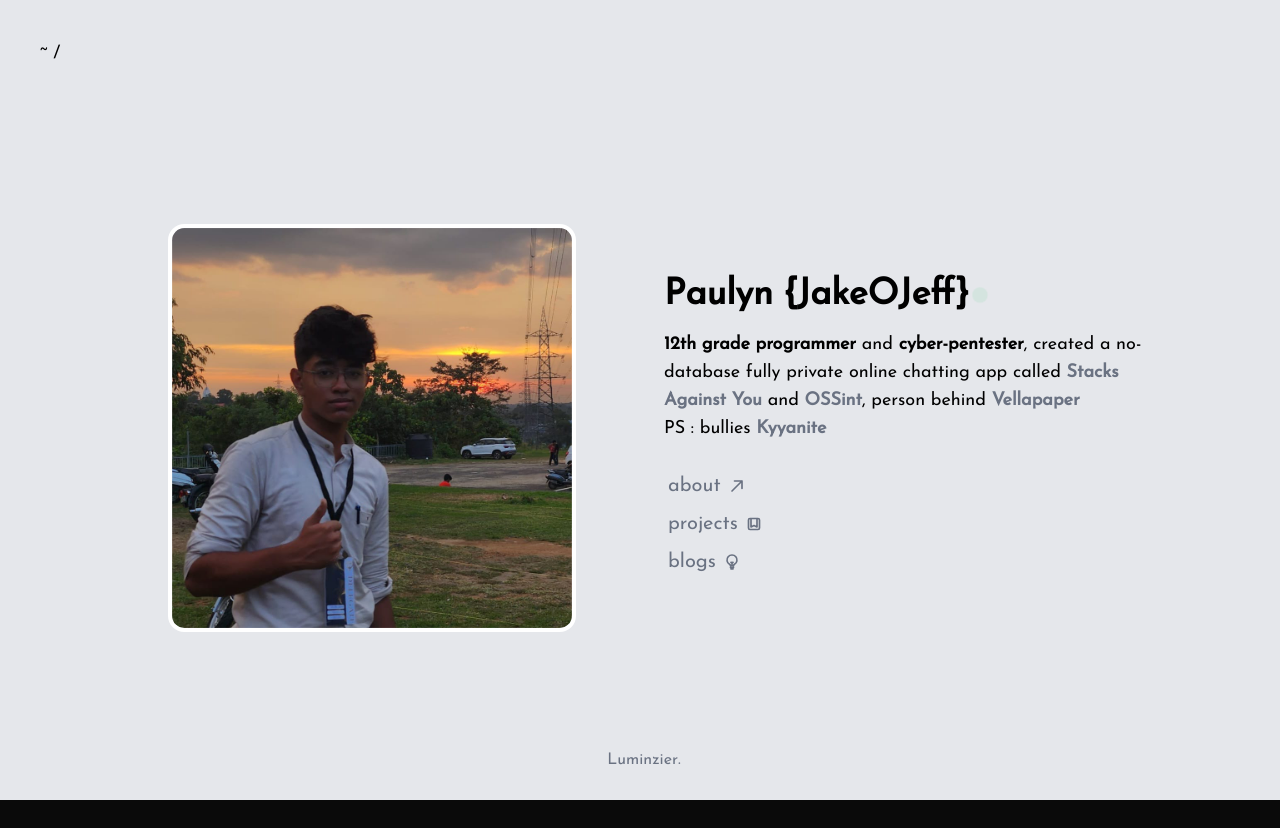
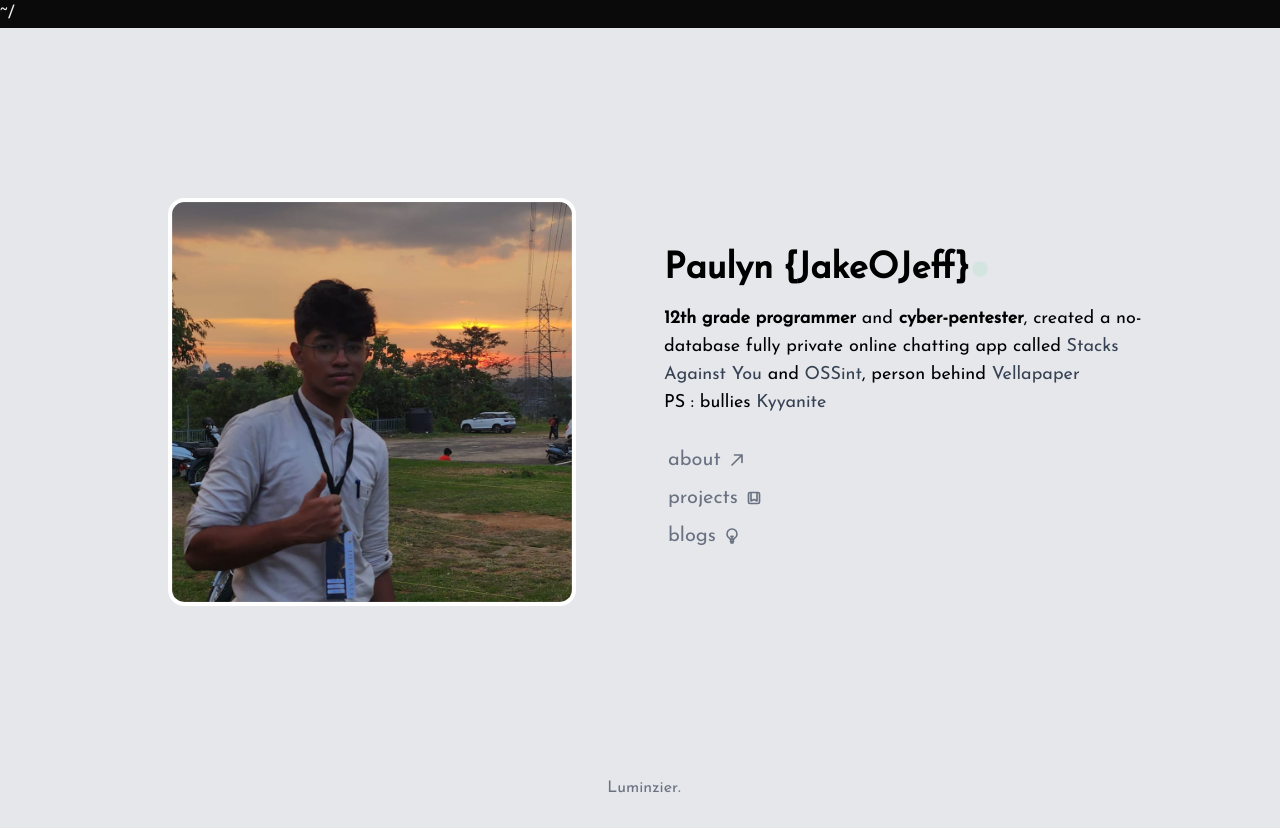
Before and after one commit to JakeOJeff/jakeojeff.github.io, a Next.js app: page / in a window 1280 px wide. Before the commit the page ends 800 px from the top, so only its background shows below. Built offline with nearby package versions, Linux system fonts and the light colour scheme.

Commit message:
Few Bug fixes and a optimized build

```diff
--- a/app/about/page.tsx
+++ b/app/about/page.tsx
@@ -5,10 +5,6 @@ export default function Home() {
   return (
     <div className="flex flex-col bg-gray-200 min-h-screen text-black">
 
-      {/* Top Header Content */}
-      <div className="m-10 text-lg font-mono">
-        ~ /about
-      </div>
 
       {/* Centered main content */}
       <div className="flex-grow flex justify-center items-center p-4">
--- a/app/blog/page.tsx
+++ b/app/blog/page.tsx
@@ -21,7 +21,6 @@ export default function BlogPage() {
 
   return (
     <main className="bg-gray-200 text-black min-h-screen px-6 py-10">
-      <div className="m-4 text-lg font-mono text-gray-500">~/blog</div>
 
       <div className="grid sm:grid-cols-1 md:grid-cols-2 lg:grid-cols-3 gap-6">
         {posts.map((post) => (
--- a/app/globals.css
+++ b/app/globals.css
@@ -3,7 +3,7 @@
 
 :root {
   --background: #e5e7eb;
-  --foreground: #e5e7eb;
+  --foreground: #000000;
 }
 
 @theme inline {
--- a/app/kyyanite/page.tsx
+++ b/app/kyyanite/page.tsx
@@ -3,11 +3,6 @@ export default function Home() {
 
   return (
     <div className="flex flex-col bg-gray-200 min-h-screen text-black" style={{ fontFamily: '"Times New Roman", Times, serif' }}>
-
-      {/* Top Header Content */}
-      <div className="m-10 text-lg font-mono">
-        ~ /kyyanite
-      </div>
 
       {/* Centered main content */}
       <div className="flex-grow flex justify-center items-center p-4">
--- a/app/layout.tsx
+++ b/app/layout.tsx
@@ -1,25 +1,40 @@
-import type { Metadata } from "next";
+
+"use client"
+// import type { Metadata } from "next";
 import "./globals.css";
 import { Josefin_Sans } from "next/font/google";
+import { usePathname } from 'next/navigation';
+
+
 
 const font = Josefin_Sans({
   weight: ["400"],
   subsets: ["latin"],
 });
 
-export const metadata: Metadata = {
-  title: "Paulyn",
-  description: "Portfolio",
-};
+// export const metadata: Metadata = {
+//   title: "Paulyn",
+//   description: "Portfolio",
+// };
 
 export default function RootLayout({
   children,
 }: Readonly<{
   children: React.ReactNode;
 }>) {
+  const pathname = usePathname();
+
   return (
     <html lang="en">
+      <head>
+        <title>Paulyn</title>
+      </head>
+
+
       <body className={font.className}>
+        <header>
+          <p className=" text-lg font-mono">~{pathname}</p>
+        </header>
         {children}
       </body>
     </html>
--- a/app/page.tsx
+++ b/app/page.tsx
@@ -1,3 +1,5 @@
+"use client"
+
 // import Image from "next/image";
 import Link from "next/link";
 import Stack from "./Stack";
@@ -15,7 +17,7 @@ const images = [
 export default function Home() {
   const name = "Paulyn {JakeOJeff}"
 
-  const linkValues = "font-bold text-gray-500 hover:text-gray-800 duration-500 "
+  const linkValues = " text-gray-700 hover:text-gray-800 duration-500 "
 
   const pageLinkValues = "flex items-center gap-1 m-1 text-[20px]  text-gray-500 hover:text-gray-800 duration-500 hover:animate-pulse"
 
@@ -57,11 +59,6 @@ export default function Home() {
 
   return (
     <div className="flex flex-col bg-gray-200 min-h-screen text-black">
-
-      {/* Top Header Content */}
-      <div className="m-10 text-lg font-mono">
-        ~ /
-      </div>
 
       {/* Centered main content */}
       <div className="flex-grow flex justify-center items-center p-4">
@@ -121,7 +118,7 @@ export default function Home() {
       <div className="flex justify-center items-center pb-6">
         <a href="https://github.com/jakeojeff">
           <RotatingText
-            texts={['Stacks Against You.', 'Flowlog.', 'Luminzier.', 'OSSint.', 'JKPhys.']}
+            texts={['Stacks Against You.', 'Flowlog.', 'Luminzier.', 'OSSint.', 'JKPhys.', "Tales of Orbis"]}
             mainClassName="ml-2 text-gray-500 hover:text-gray-800 duration-500"
             staggerFrom={"last"}
             initial={{ y: "100%" }}
--- a/app/projects/page.tsx
+++ b/app/projects/page.tsx
@@ -4,14 +4,15 @@ import { useState, useEffect } from "react";
 
 import githubIcon from '/public/github.svg';
 import globeIcon from '/public/globe.svg';
+import { hover } from "framer-motion";
 
 const projects = [
   {
     name: "Stacks Against You",
     description: "A no-database fully private chatting app.",
-    demo: "https://stacks.jakeojeff.com",
+    demo: "https://jakeojeff.hackclub.app",
     repo: "https://github.com/jakeojeff/stacks-against-you",
-    screenshot: "/screenshots/stacks.png",
+    screenshot: "https://hc-cdn.hel1.your-objectstorage.com/s/v3/f70284c76409e4b83fa715a46a40d9578aa6aeb6_image.png",
     language: "TypeScript",
     commits: 134,
   },
@@ -19,16 +20,16 @@ const projects = [
     name: "OSSint",
     description: "OSINT tool for social media & people tracking.",
     repo: "https://github.com/jakeojeff/ossint",
-    screenshot: "/screenshots/ossint.png",
+    screenshot: "https://hc-cdn.hel1.your-objectstorage.com/s/v3/1503cd96bdf7018a9269ced62486a37c731c008c_image.png",
     language: "JavaScript",
     commits: 32,
   },
   {
     name: "Vellapaper",
-    description: "Minimalist wallpaper & productivity tool.",
+    description: "Posters and Vintage Paintings selling store.",
     demo: "https://vellapaper.com",
     repo: "https://github.com/jakeojeff/vellapaper",
-    screenshot: "/screenshots/vellapaper.png",
+    screenshot: "https://hc-cdn.hel1.your-objectstorage.com/s/v3/d72d9eaa6779158b6d66634f65f3cb400f3b03df_image.png",
     language: "TypeScript",
     commits: 20,
   },
@@ -62,7 +63,6 @@ export default function Projects() {
 
   return (
     <main className="bg-gray-200 text-black min-h-screen px-6 py-10">
-      <div className="m-4 text-lg font-mono text-gray-500">~/projects</div>
 
       <div className="grid sm:grid-cols-1 md:grid-cols-2 lg:grid-cols-3 gap-6">
         {projects.map((repo, i) => (
@@ -126,17 +126,18 @@ export default function Projects() {
           style={{
             top: mousePosition.y + 20,
             left: mousePosition.x + 20,
-            width: "200px",
+            width: "400px",
             height: "auto",
           }}
         >
-          <Image
+          <img src={hoverImage} alt="Screenshot preview" className="rounded-lg shadow-lg border border-gray-300" />
+          {/* <Image
             src={hoverImage}
             alt="Screenshot preview"
             width={200}
             height={120}
             className="rounded shadow-lg border border-gray-300"
-          />
+          /> */}
         </div>
       )}
     </main>
--- a/package.json
+++ b/package.json
@@ -15,6 +15,7 @@
     "gray-matter": "^4.0.3",
     "marked": "^16.1.2",
     "next": "^15.4.4",
+    "next-themes": "^0.4.6",
     "react": "^19.1.0",
     "react-dom": "^19.1.0",
     "remark": "^15.0.1",
```
Also changed, not shown: 1 other file (tests, documents, lock files or other folders).
